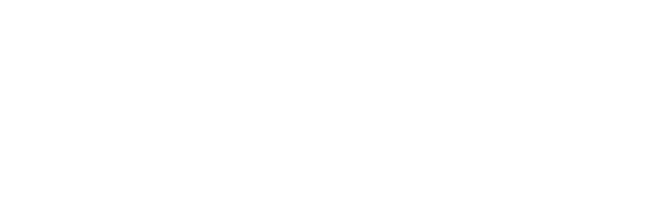
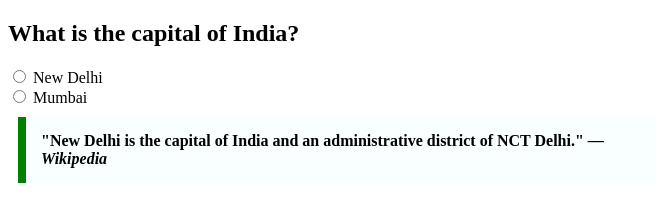
Before and after one commit to acciojob/trivia-Rishitgoyal06, a website: page main.html in a window 1280 px wide. Shown: the whole page, without its empty margins (0-658 px from the left). Drawn offline with Linux system fonts and the light colour scheme.

Commit message:
created a submission

```diff
--- a/main.html
+++ b/main.html
@@ -1,16 +1,31 @@
 <!DOCTYPE html>
+<html lang="en">
+<head>
+    <meta charset="UTF-8">
+    <meta name="viewport" content="width=device-width, initial-scale=1.0">
+    <title>Capital of India</title>
+    <style>
+        .quote {
+            max-width: 600px;
+            margin: 10px;
+            padding: 15px;
+            border-left: 8px solid green;
+            background-color: #f8fffe;
+            font-weight: bold;
+        }
+    </style>
+</head>
+<body>
+    <h2>What is the capital of India?</h2>
+    <form>
+        <input type="radio" id="new-delhi" name="capital" value="New Delhi">
+        <label for="new-delhi">New Delhi</label><br>
+        <input type="radio" id="mumbai" name="capital" value="Mumbai">
+        <label for="mumbai">Mumbai</label>
+    </form>
 
-<html>
-
-<head>
-	<link rel="stylesheet" href="styles.css">
-</head>
-
-<body>
-	<!-- the entire body must be written by student -->
-    <script type="text/javascript" src="./script.js">
-</script>
-
+    <blockquote class="quote">
+        "New Delhi is the capital of India and an administrative district of NCT Delhi." — <cite>Wikipedia</cite>
+    </blockquote>
 </body>
-
 </html>
```
